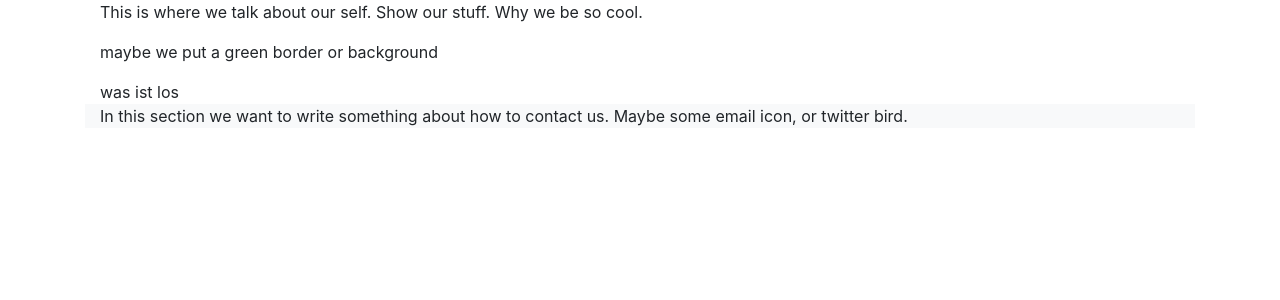
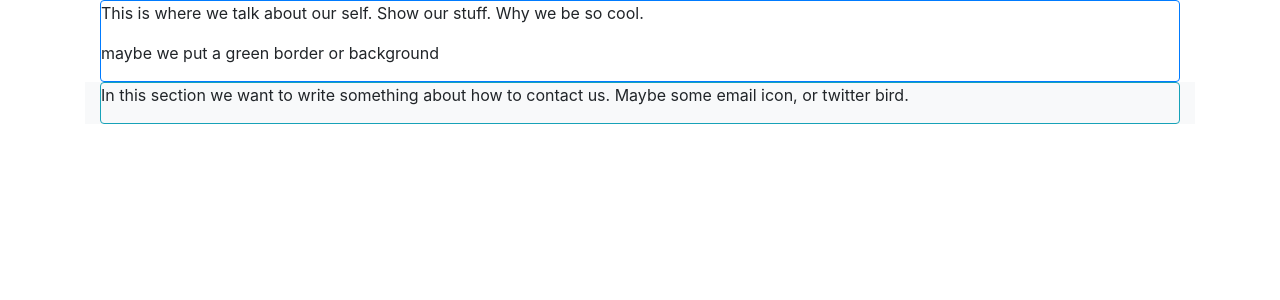
Before and after one commit to mcliff1/jonessite, a React (Create React App) app: page / in a window 1280 px wide. Shown: the top 300 px of the page. Built offline with nearby package versions, Linux system fonts and the light colour scheme.

Commit message:
add some basic bootstrap

```diff
--- a/src/components/About.jsx
+++ b/src/components/About.jsx
@@ -4,12 +4,13 @@ class About extends Component {
   render() {
     return (
       <div className="container-fluid">
-        <p>This is where we talk about our self.
-        Show our stuff.
-        Why we be so cool.
-        </p>
-        <p>maybe we put a green border or background</p>
-        <aaabbr>was ist los</aaabbr>
+        <div className="border border-primary rounded">
+          <p>This is where we talk about our self.
+          Show our stuff.
+          Why we be so cool.
+          </p>
+          <p>maybe we put a green border or background</p>
+        </div>
 
       </div>
     );
--- a/src/components/Contact.jsx
+++ b/src/components/Contact.jsx
@@ -4,10 +4,12 @@ class Contact extends Component {
   render() {
     return (
       <div className="container bg-light">
-        <p>
-        In this section we want to write something about how to contact us.
-        Maybe some email icon, or twitter bird.
-      </p>
+        <div className="border border-info rounded">
+          <p>
+          In this section we want to write something about how to contact us.
+          Maybe some email icon, or twitter bird.
+          </p>
+        </div>
       </div>
     );
   }
```
